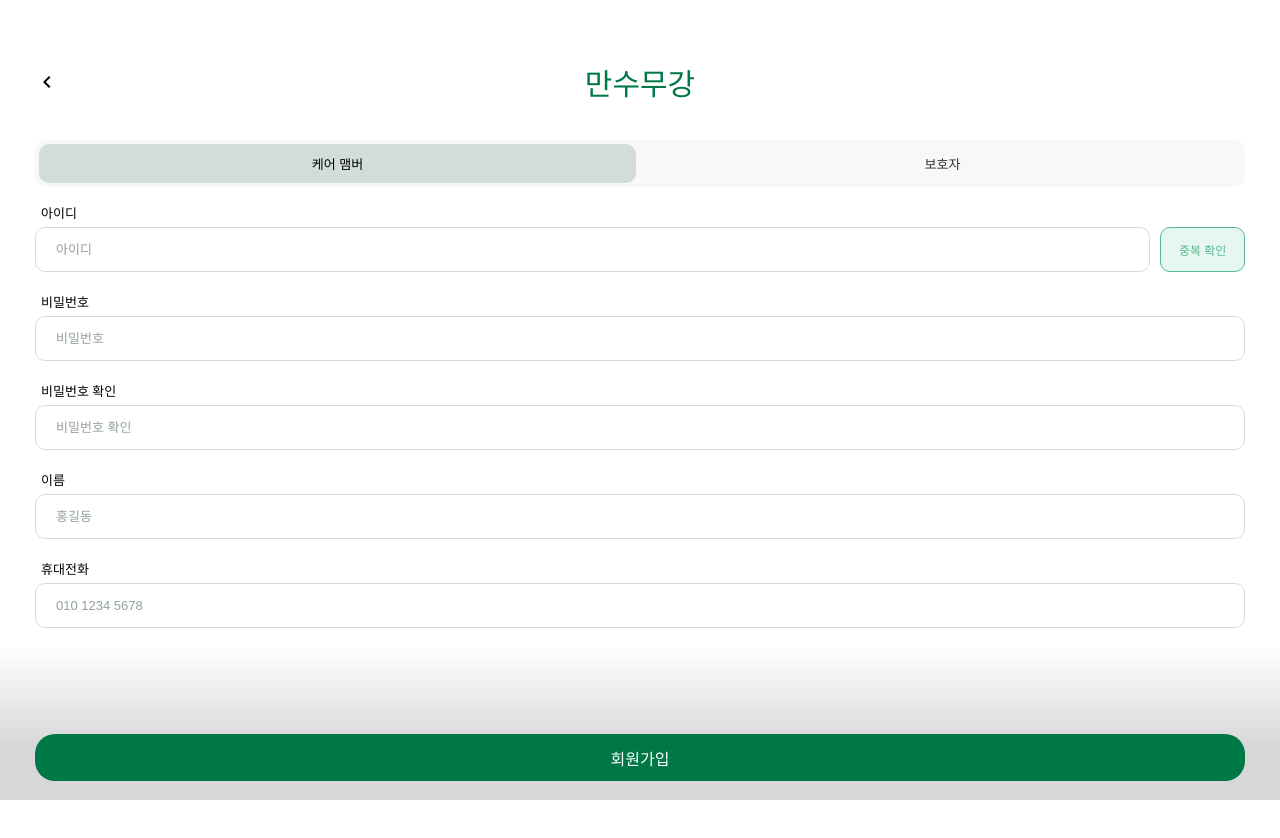
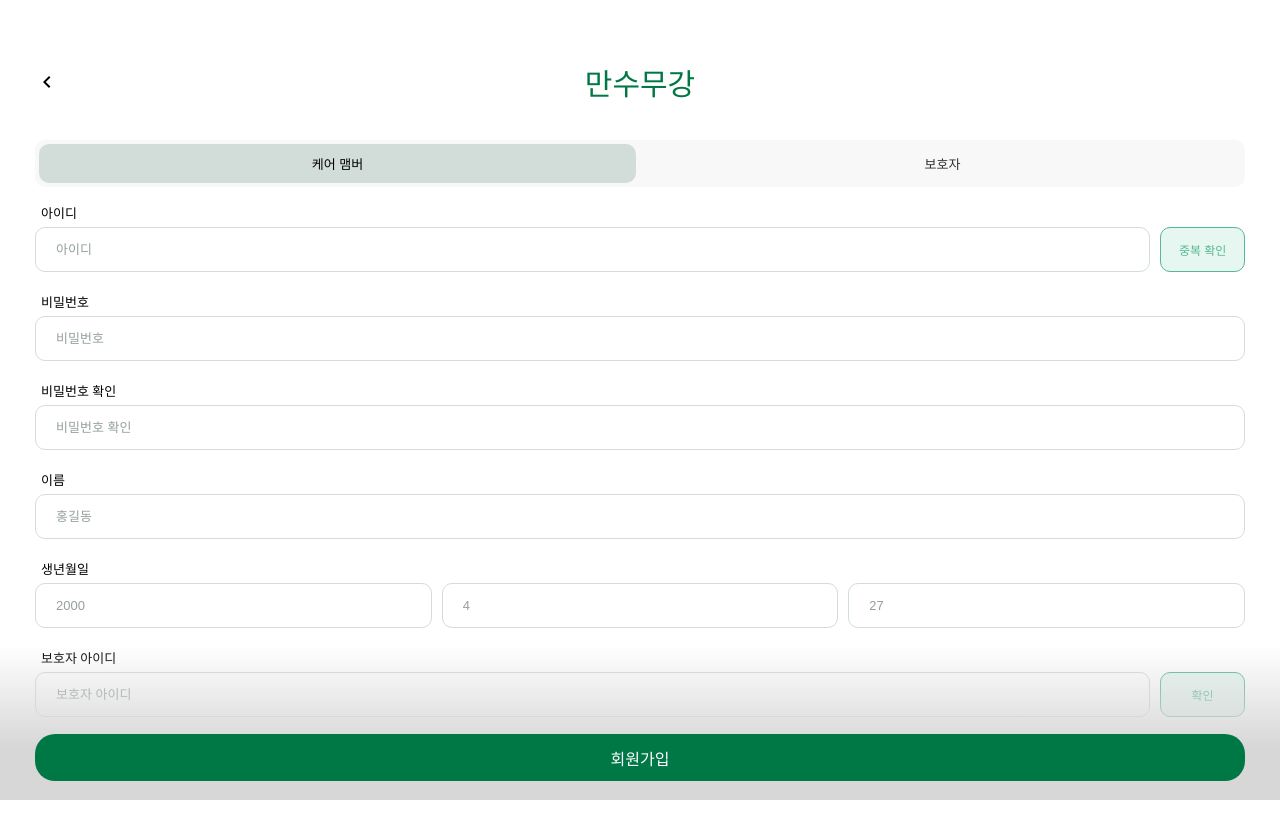
Before and after one commit to Team-MansuMugang/mansumugang-fontend, a React (Vite) app: page /sign-up in a window 1280 px wide. Shown: the top 838 px of the page. Before the commit the page ends 800 px from the top, so only its background shows below. Built offline with nearby package versions, Linux system fonts and the light colour scheme.

Commit message:
케어 맴버 생년월일 추가, 전화번호 삭제

```diff
--- a/src/pages/sign-up/PatientSignUpPage.jsx
+++ b/src/pages/sign-up/PatientSignUpPage.jsx
@@ -7,9 +7,11 @@ import {
   validateId,
   validatePassword,
   validName,
-  validPhoneNumber,
+  validBirthYear,
+  validBirthMonth,
+  validBirthDay,
 } from '../utility/accountValidation';
-import { formatPhoneNumber } from '../utility/inputFormatter';
+import { formatBirthYear, formatBirthMonth, formatBirthDay } from '../utility/inputFormatter';
 
 const PatientSignUpPage = () => {
   const [idStatus, setIdStatus] = useState('default');
@@ -21,13 +23,20 @@ const PatientSignUpPage = () => {
   const [passwordCheckStatusDescription, setPasswordCheckStatusDescription] = useState('');
   const [nameStatus, setNameStatus] = useState('default');
   const [nameStatusDescription, setNameStatusDescription] = useState('');
-  const [phoneNumber, setPhoneNumber] = useState('');
-  const [phoneNumberStatus, setPhoneNumberStatus] = useState('default');
-  const [phoneNumberStatusDescription, setPhoneNumberStatusDescription] = useState('');
+  const [birthStatus, setBirthStatus] = useState('default');
+  const [birthStatusDescription, setBirthStatusDescription] = useState('');
+  const [birthYear, setBirthYear] = useState('');
+  const [birthYearStatus, setBirthYearStatus] = useState('default');
+  const [birthMonth, setBirthMonth] = useState('');
+  const [birthMonthStatus, setBirthMonthStatus] = useState('default');
+  const [birthDay, setBirthDay] = useState('');
+  const [birthDayStatus, setBirthDayStatus] = useState('default');
+  const [guardianIdStatus, setGuardianIdStatus] = useState('default');
+  const [guardianIdStatusDescription, setGuardianIdStatusDescription] = useState('');
 
-  const handlePhoneInput = (event) => {
-    setPhoneNumber(formatPhoneNumber(event.target.value));
-  };
+  React.useEffect(() => {
+    setBirthDay(formatBirthDay(birthYear, birthMonth, birthDay));
+  }, [birthYear, birthMonth, birthDay]);
 
   const handleIdChange = (event) => {
     const { status, description } = validateId(event.target.value);
@@ -64,10 +73,42 @@ const PatientSignUpPage = () => {
     setNameStatusDescription(description);
   };
 
-  const handlePhoneNumberChange = (event) => {
-    const { status, description } = validPhoneNumber(event.target.value);
-    setPhoneNumberStatus(status);
-    setPhoneNumberStatusDescription(description);
+  const handleBirthYearChange = (event) => {
+    const { status, description } = validBirthYear(event.target.value);
+    setBirthStatus(status);
+    setBirthYearStatus(status);
+    setBirthStatusDescription(description);
+  };
+
+  const handleBirthYearInput = (event) => {
+    event.target.value = formatBirthYear(event.target.value);
+    setBirthYear(event.target.value);
+    setBirthDay(formatBirthDay(birthYear, birthMonth, birthDay));
+  };
+
+  const handleBirthMonthChange = (event) => {
+    const { status, description } = validBirthMonth(event.target.value);
+    setBirthStatus(status);
+    setBirthMonthStatus(status);
+    setBirthStatusDescription(description);
+  };
+
+  const handleBirthMonthInput = (event) => {
+    event.target.value = formatBirthMonth(event.target.value);
+    setBirthMonth(event.target.value);
+    setBirthDay(formatBirthDay(birthYear, birthMonth, birthDay));
+  };
+
+  const handleBirthDayChange = (event) => {
+    const { status, description } = validBirthDay(event.target.value);
+    setBirthStatus(status);
+    setBirthDayStatus(status);
+    setBirthStatusDescription(description);
+  };
+
+  const handleBirthDayInput = (event) => {
+    event.target.value = formatBirthDay(birthYear, birthMonth, event.target.value);
+    setBirthDay(event.target.value);
   };
 
   return (
@@ -117,18 +158,40 @@ const PatientSignUpPage = () => {
         </InputWrapper>
 
         <InputWrapper
-          description="휴대전화"
-          status={phoneNumberStatus}
-          statusDescription={phoneNumberStatusDescription}
+          description="생년월일"
+          status={birthStatus}
+          statusDescription={birthStatusDescription}
         >
           <Input
-            placeholder="010 1234 5678"
-            type="tel"
-            value={phoneNumber}
-            status={phoneNumberStatus}
-            onInput={handlePhoneInput}
-            onChange={handlePhoneNumberChange}
+            placeholder="2000"
+            status={birthYearStatus}
+            value={birthYear}
+            onChange={handleBirthYearChange}
+            onInput={handleBirthYearInput}
           />
+          <Input
+            placeholder="4"
+            status={birthMonthStatus}
+            value={birthMonth}
+            onChange={handleBirthMonthChange}
+            onInput={handleBirthMonthInput}
+          />
+          <Input
+            placeholder="27"
+            status={birthDayStatus}
+            value={birthDay}
+            onChange={handleBirthDayChange}
+            onInput={handleBirthDayInput}
+          />
+        </InputWrapper>
+
+        <InputWrapper
+          description="보호자 아이디"
+          status={guardianIdStatus}
+          statusDescription={guardianIdStatusDescription}
+        >
+          <Input placeholder="보호자 아이디" status={guardianIdStatus} />
+          <CheckButton>확인</CheckButton>
         </InputWrapper>
       </div>
 
--- a/src/pages/utility/accountValidation.js
+++ b/src/pages/utility/accountValidation.js
@@ -30,6 +30,11 @@ const validatePassword = (value) => {
 
 const validName = (value) => {
   if (value === '') return { status: 'default', description: '' };
+  if (/[^a-zA-Z가-힣 ]/.test(value))
+    return {
+      status: 'warning',
+      description: '이름은 영문자, 한글 음절, 공백만 포함할 수 있습니다.',
+    };
   if (value.length < 2 || value.length > 20)
     return { status: 'warning', description: '2자 이상 20자 이하로 입력해주세요' };
 
@@ -45,4 +50,35 @@ const validPhoneNumber = (value) => {
   return { status: 'success', description: '' };
 };
 
-export { validateId, validatePassword, validName, validPhoneNumber };
+const validBirthYear = (value) => {
+  if (value === '') return { status: 'default', description: '' };
+  if (value.length !== 4) return { status: 'warning', description: '년도를 정확히 입력해주세요' };
+
+  return { status: 'success', description: '' };
+};
+
+const validBirthMonth = (value) => {
+  if (value === '') return { status: 'default', description: '' };
+  if (value < 1 || value > 12)
+    return { status: 'warning', description: '월을 정확히 입력해주세요' };
+
+  return { status: 'success', description: '' };
+};
+
+const validBirthDay = (value) => {
+  if (value === '') return { status: 'default', description: '' };
+  if (value < 1 || value > 31)
+    return { status: 'warning', description: '일을 정확히 입력해주세요' };
+
+  return { status: 'success', description: '' };
+};
+
+export {
+  validateId,
+  validatePassword,
+  validName,
+  validPhoneNumber,
+  validBirthYear,
+  validBirthMonth,
+  validBirthDay,
+};
--- a/src/pages/utility/inputFormatter.js
+++ b/src/pages/utility/inputFormatter.js
@@ -7,4 +7,48 @@ const formatPhoneNumber = (inputValue) => {
     .replace(/(\s{1,2})$/g, '');
 };
 
-export { formatPhoneNumber };
+const formatBirthYear = (inputValue) => {
+  const numbersOnly = inputValue.replace(/\D/g, '');
+  return numbersOnly.substring(0, 4);
+};
+
+const formatBirthMonth = (inputValue) => {
+  if (inputValue === null) return null;
+
+  const numbersOnly = inputValue.replace(/\D/g, '');
+  if (numbersOnly == '') return '';
+
+  const number = parseInt(numbersOnly, 10);
+  if (isNaN(number)) return 1; // 숫자 변환 실패 시 기본값 1 설정
+  if (number < 1) return 1;
+  if (number > 12) return 12;
+
+  return number;
+};
+
+const formatBirthDay = (year, month, inputValue) => {
+  if (inputValue === null) return null;
+
+  let numbersOnly = String(inputValue).replace(/\D/g, '');
+  if (numbersOnly == '') return '';
+
+  if (numbersOnly < 1) numbersOnly = '1';
+  if (numbersOnly > 31) numbersOnly = '31';
+
+  if (year === null || month === null || numbersOnly === null) return numbersOnly;
+  if (year.length !== 4) return numbersOnly;
+  if (1 > month || month > 12) return numbersOnly;
+
+  const isLeapYear = (year) => (year % 4 === 0 && year % 100 !== 0) || year % 400 === 0;
+  const daysInMonths = [31, isLeapYear(year) ? 29 : 28, 31, 30, 31, 30, 31, 31, 30, 31, 30, 31];
+  const lastDay = daysInMonths[month - 1];
+
+  const number = parseInt(numbersOnly, 10);
+  if (isNaN(number)) return 1; // 숫자 변환 실패 시 기본값 1 설정
+  if (number < 1) return 1;
+  if (number > lastDay) return lastDay;
+
+  return number;
+};
+
+export { formatPhoneNumber, formatBirthYear, formatBirthMonth, formatBirthDay };
```
